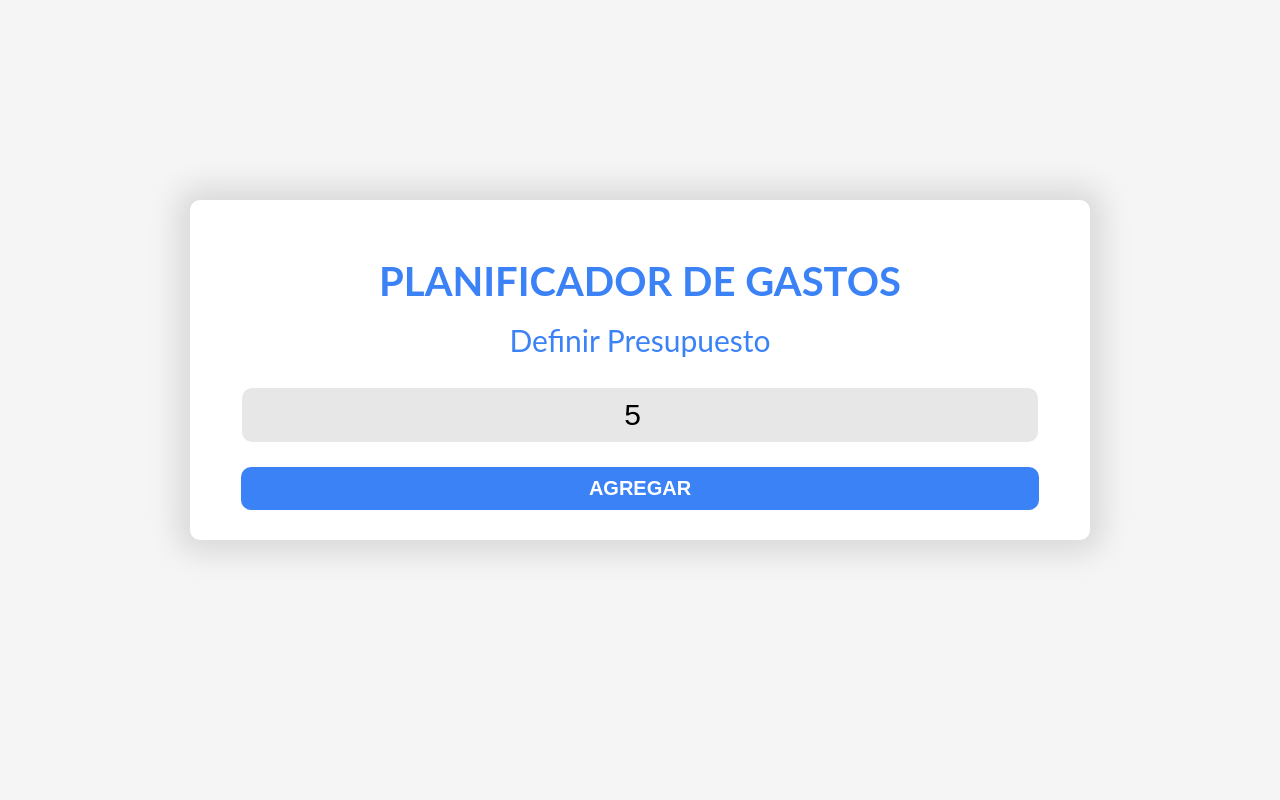
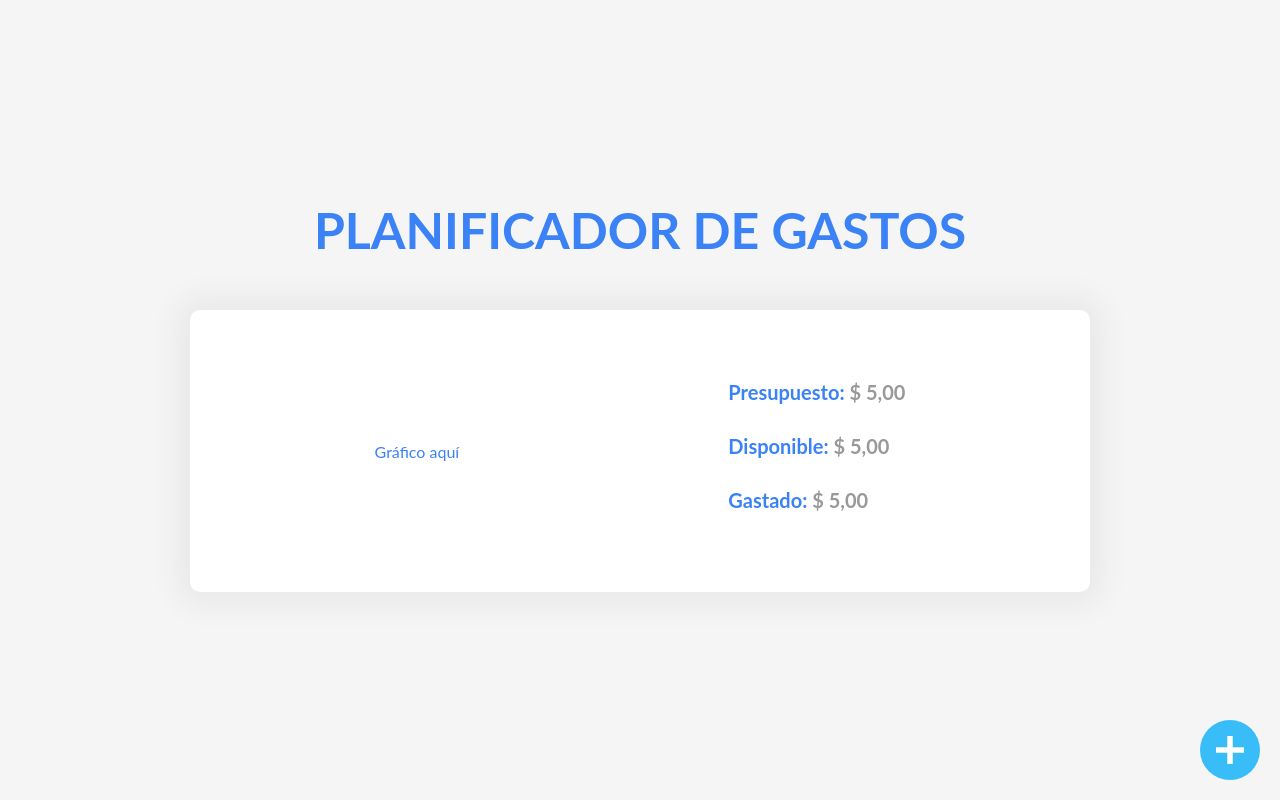
Before and after one commit to sebastian-ponce2511/control-gastos, a React app: page / in a window 1280 px wide. Both pictures are taken after typing "5" into the empty fields and a click on the input "Agregar". Built offline with nearby package versions, Linux system fonts and the light colour scheme; the HTML template or start-up script is replaced by a standard one.

Commit message:
Se agregó el modal y su funcionalidad

```diff
--- a/src/App.jsx
+++ b/src/App.jsx
@@ -1,11 +1,43 @@
 import { useState } from "react";
 import Header from "./components/Header";
+import Modal from "./components/Modal";
+import AddBtn from "./img/nuevo-gasto.svg";
 
 function App() {
   const [budget, setBudget] = useState("");
+  const [isValidBudget, setIsValidBudget] = useState(false);
+  const [modal, setModal] = useState(false);
+  const [saveExpenses, setSaveExpenses] = useState([]);
+
+  const handleModal = () => {
+    setModal(true);
+  };
+
   return (
     <>
-      <Header budget={budget} setBudget={setBudget} />
+      <Header
+        budget={budget}
+        setBudget={setBudget}
+        isValidBudget={isValidBudget}
+        setIsValidBudget={setIsValidBudget}
+      />
+      {isValidBudget && (
+        <img
+          className="add-btn"
+          src={AddBtn}
+          alt="add-btn"
+          onClick={handleModal}
+        />
+      )}
+      {modal ? (
+        <Modal
+          setModal={setModal}
+          saveExpenses={saveExpenses}
+          setSaveExpenses={setSaveExpenses}
+        />
+      ) : (
+        ""
+      )}
     </>
   );
 }
--- a/src/components/BudgetControl.jsx
+++ b/src/components/BudgetControl.jsx
@@ -1,7 +1,22 @@
-import React from "react";
+import { formatCurrency } from "../helpers/formatCurrency";
 
-const BudgetControl = () => {
-  return <div>BudgetControl</div>;
+const BudgetControl = ({ budget }) => {
+  return (
+    <div className="header-budget-box budget-control-flex">
+      <div>Gráfico aquí</div>
+      <div className="budget-control-text">
+        <p>
+          Presupuesto: <span>{formatCurrency(budget)}</span>
+        </p>
+        <p>
+          Disponible: <span>{formatCurrency(budget)}</span>
+        </p>
+        <p>
+          Gastado: <span>{formatCurrency(budget)}</span>
+        </p>
+      </div>
+    </div>
+  );
 };
 
 export default BudgetControl;
--- a/src/components/Header.jsx
+++ b/src/components/Header.jsx
@@ -1,14 +1,25 @@
 import React from "react";
+import BudgetControl from "./BudgetControl";
 import NewBudget from "./NewBudget";
 
-const Header = ({ budget, setBudget }) => {
+const Header = ({ budget, setBudget, isValidBudget, setIsValidBudget }) => {
   return (
-    <header className="container">
-      <div className="header-budget-box">
-        <h1 className="header-title">Planificador de gastos</h1>
-        <NewBudget budget={budget} setBudget={setBudget} />
-      </div>
-    </header>
+    <>
+      <h1 className="header-title">Planificador de gastos</h1>
+      <header className="container">
+        {isValidBudget ? (
+          <BudgetControl budget={budget} />
+        ) : (
+          <div className="header-budget-box">
+            <NewBudget
+              budget={budget}
+              setBudget={setBudget}
+              setIsValidBudget={setIsValidBudget}
+            />
+          </div>
+        )}
+      </header>
+    </>
   );
 };
 
--- /dev/null
+++ b/src/components/Modal.jsx
@@ -0,0 +1,90 @@
+import { useState } from "react";
+import { generateId } from "../helpers/generateId";
+import CloseBtn from "../img/cerrar.svg";
+import Error from "./Error";
+
+const Modal = ({ setModal, saveExpenses, setSaveExpenses }) => {
+  const [expense, setExpense] = useState("");
+  const [qty, setQty] = useState("");
+  const [category, setCategory] = useState("");
+  const [errorForm, setErrorForm] = useState(false);
+
+  const handleCloseBtn = () => {
+    setModal(false);
+  };
+
+  const handleSubmit = (e) => {
+    e.preventDefault();
+    if ([expense, qty, category].includes("")) {
+      setErrorForm(true);
+    } else {
+      setErrorForm(false);
+      const expObject = { expense, qty, category };
+      expObject.id = generateId();
+      setSaveExpenses([...saveExpenses, expObject]);
+    }
+    setExpense("");
+    setQty("");
+    setCategory("");
+  };
+
+  return (
+    <div className="modal">
+      <img
+        className="close-btn"
+        src={CloseBtn}
+        alt="close-btn"
+        onClick={handleCloseBtn}
+      />
+      <div className="modal-form container">
+        <h2 className="modal-title">Nuevo Gasto</h2>
+        <form className="form" onSubmit={handleSubmit}>
+          <div>
+            <label>Nombre del gasto</label>
+            <input
+              type="text"
+              placeholder="Ej: Comida"
+              value={expense}
+              onChange={(e) => setExpense(e.target.value)}
+            />
+          </div>
+          <div>
+            <label>Monto</label>
+            <input
+              type="number"
+              placeholder="Ingresa un monto"
+              value={qty}
+              onChange={(e) => setQty(Number(e.target.value))}
+            />
+          </div>
+          <div>
+            <label>Categoría</label>
+            <select
+              value={category}
+              onChange={(e) => setCategory(e.target.value)}
+            >
+              <option value="">-- Seleccione --</option>
+              <option value="ahorro">Ahorro</option>
+              <option value="comida">Comida</option>
+              <option value="casa">Casa</option>
+              <option value="gastos">Gastos</option>
+              <option value="ocio">Ocio</option>
+              <option value="salud">Salud</option>
+              <option value="suscripciones">Suscripciones</option>
+            </select>
+          </div>
+          <input
+            className="modal-form-btn"
+            type="submit"
+            value="Agregar Gasto"
+          />
+          {errorForm && (
+            <Error>{<p>Todos los campos son obligatorios</p>}</Error>
+          )}
+        </form>
+      </div>
+    </div>
+  );
+};
+
+export default Modal;
--- a/src/components/NewBudget.jsx
+++ b/src/components/NewBudget.jsx
@@ -1,7 +1,7 @@
 import { useState } from "react";
 import Error from "./Error";
 
-const NewBudget = ({ budget, setBudget }) => {
+const NewBudget = ({ budget, setBudget, setIsValidBudget }) => {
   const [errorMsg, setErrorMsg] = useState(false);
 
   const handleBudget = (e) => {
@@ -10,6 +10,7 @@ const NewBudget = ({ budget, setBudget }) => {
       setErrorMsg(true);
     } else {
       setErrorMsg(false);
+      setIsValidBudget(true);
     }
   };
 
--- /dev/null
+++ b/src/helpers/formatCurrency.js
@@ -0,0 +1,6 @@
+export const formatCurrency = (qty) => {
+  return qty.toLocaleString("es-AR", {
+    style: "currency",
+    currency: "ARS",
+  });
+};
--- /dev/null
+++ b/src/helpers/generateId.js
@@ -0,0 +1,5 @@
+export const generateId = () => {
+  const random = Math.random().toString(36).substring(2);
+  const date = Date.now().toString(36);
+  return random + date;
+};
--- a/src/index.css
+++ b/src/index.css
@@ -3,6 +3,7 @@
   --blanco: #ffffff;
   --gris-claro: #f5f5f5;
   --gris: #e7e7e7;
+  --gris-oscuro: rgb(153, 153, 153);
 }
 
 body {
@@ -35,17 +36,20 @@ body {
 .header-budget-box {
   color:var(--azul);
   text-align: center;
-  margin-top: 200px;
+  margin-top: 50px;
   background-color: var(--blanco);
-  padding: 30px;
+  padding: 50px;
   border-radius: 10px;
-  box-shadow: 0px 0px 30px 14px rgba(0, 0, 0, 0.11);
+  box-shadow: 0px 0px 30px 14px rgba(0, 0, 0, 0.05);
 }
 
 
 
 .header-title {
-  font-size: 40px;
+  margin-top: 200px;
+  color: var(--azul);
+  text-align: center;
+  font-size: 50px;
   text-transform: uppercase;
   font-weight: 700;
 }
@@ -86,3 +90,116 @@ body {
   background-color: #1563e1;
   transition: 0.3s ease-in-out;
 }
+
+/* BudgetControl */
+.budget-control-flex {
+  display: flex;
+  align-items: center;
+  justify-content: space-around;
+  text-align: left;
+}
+
+.budget-control-text {
+  font-size: 20px;
+  font-weight: 700;
+}
+
+.budget-control-text p {
+  padding-bottom: 10px;
+}
+
+.budget-control-text span {
+  color: var(--gris-oscuro)
+}
+
+/* AddBtn (botón de nuevo gasto) */
+.add-btn {
+  position: absolute;
+  width: 60px;
+  right: 20px;
+  bottom: 20px;
+}
+
+.add-btn:hover {
+  cursor: pointer;
+}
+
+/* Modal */
+.modal {
+  position: absolute;
+  background-color: rgb(0 0 0 / 0.90);
+  top: 0;
+  left: 0;
+  right: 0;
+  bottom: 0;
+}
+
+.modal-title {
+  font-size: 40px;
+  font-weight: 400;
+  text-transform: uppercase;
+  margin-top: 200px;
+  margin-bottom: 50px;
+}
+
+.modal-form {
+  color: white;
+  margin: 0 auto;
+  text-align: center;
+  max-width: 30%
+}
+
+.form {
+  max-width: 100%;
+}
+
+.modal-form label {
+  display: block;
+  text-align: left;
+  margin-bottom: 10px;
+  font-size: 25px;
+}
+
+.form select {
+  box-sizing: border-box;
+  width: 100%;
+  margin-bottom: 20px;
+  padding: 10px 15px;
+  border-radius: 10px;
+}
+
+.modal-form input {
+  box-sizing: border-box;
+  width: 100%;
+  margin-bottom: 20px;
+  padding: 10px 15px;
+  border-radius: 10px;
+}
+
+.modal-form-btn {
+  margin-top: 20px;
+  width: 100%;
+  border: none;
+  background-color: var(--azul);
+  color: var(--blanco);
+  font-size: 20px;
+  text-transform: uppercase;
+  font-weight: 700;
+}
+
+.modal-form-btn:hover {
+  cursor: pointer;
+  background-color: #1563e1;
+  transition: 0.3s ease-in-out;
+}
+
+.close-btn {
+  position: absolute;
+  width: 50px;
+  right: 20px;
+  top: 20px;
+}
+
+.close-btn:hover {
+  cursor: pointer;
+}
```
